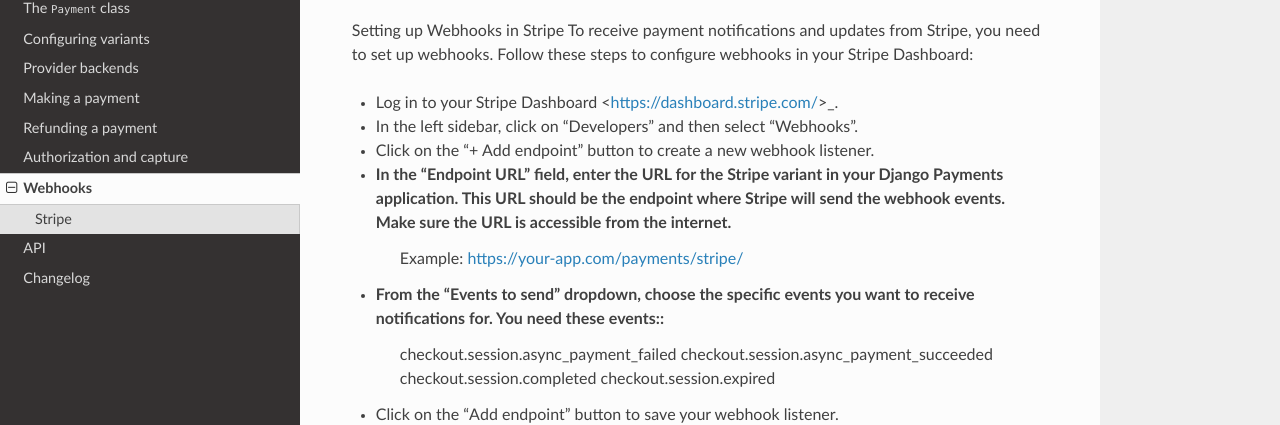
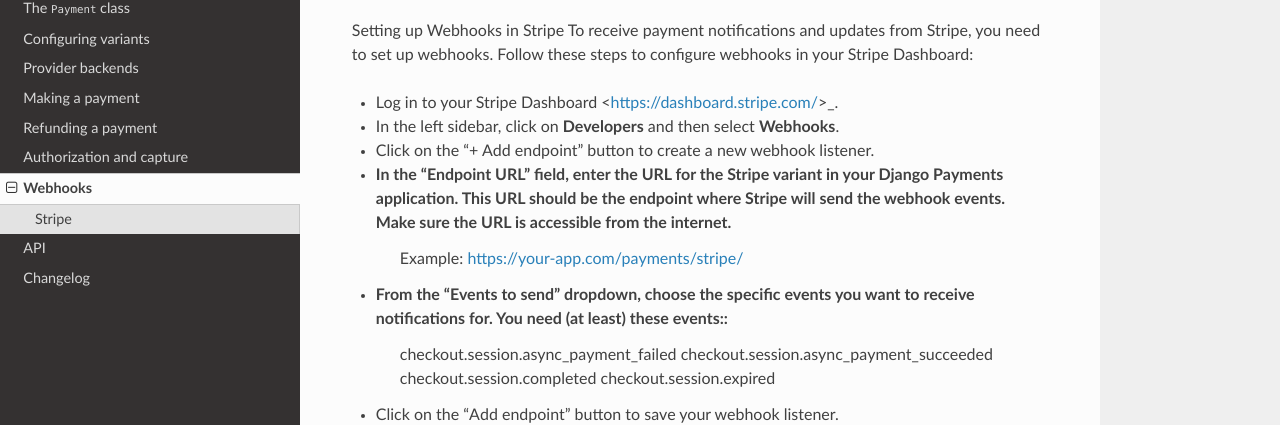
Before and after one commit to jazzband/django-payments, a Sphinx documentation site: the page built from docs/webhooks.rst, in a window 1280 px wide and 900 px high, scrolled down 344 px. Shown: the part 141-566 px from the top of the window. Built offline with Sphinx 7.4.7 and the Read the Docs theme 2.0.0, drawn with Linux system fonts in a browser that asks for light colours; the version number could not be read and is left out.

```diff
--- a/CHANGELOG.rst
+++ b/CHANGELOG.rst
@@ -4,7 +4,7 @@ Changelog
 This file contains a brief summary of new features and dependency changes or
 releases, in reverse chronological order.
 
-v2.1.
+v2.1.1
 ------
 - Stripe backends now supports webhooks
 - New :ref:`webhook settings <webhooks>`
--- a/docs/webhooks.rst
+++ b/docs/webhooks.rst
@@ -16,11 +16,11 @@ Setting up Webhooks in Stripe
 To receive payment notifications and updates from Stripe, you need to set up webhooks. Follow these steps to configure webhooks in your Stripe Dashboard:
 
 * Log in to your Stripe Dashboard <https://dashboard.stripe.com/>_.
-* In the left sidebar, click on "Developers" and then select "Webhooks".
+* In the left sidebar, click on **Developers** and then select **Webhooks**.
 * Click on the "+ Add endpoint" button to create a new webhook listener.
 * In the "Endpoint URL" field, enter the URL for the Stripe variant in your Django Payments application. This URL should be the endpoint where Stripe will send the webhook events. Make sure the URL is accessible from the internet.
     Example: https://your-app.com/payments/stripe/
-* From the "Events to send" dropdown, choose the specific events you want to receive notifications for. You need these events::
+* From the "Events to send" dropdown, choose the specific events you want to receive notifications for. You need (at least) these events::
     checkout.session.async_payment_failed
     checkout.session.async_payment_succeeded
     checkout.session.completed
```
